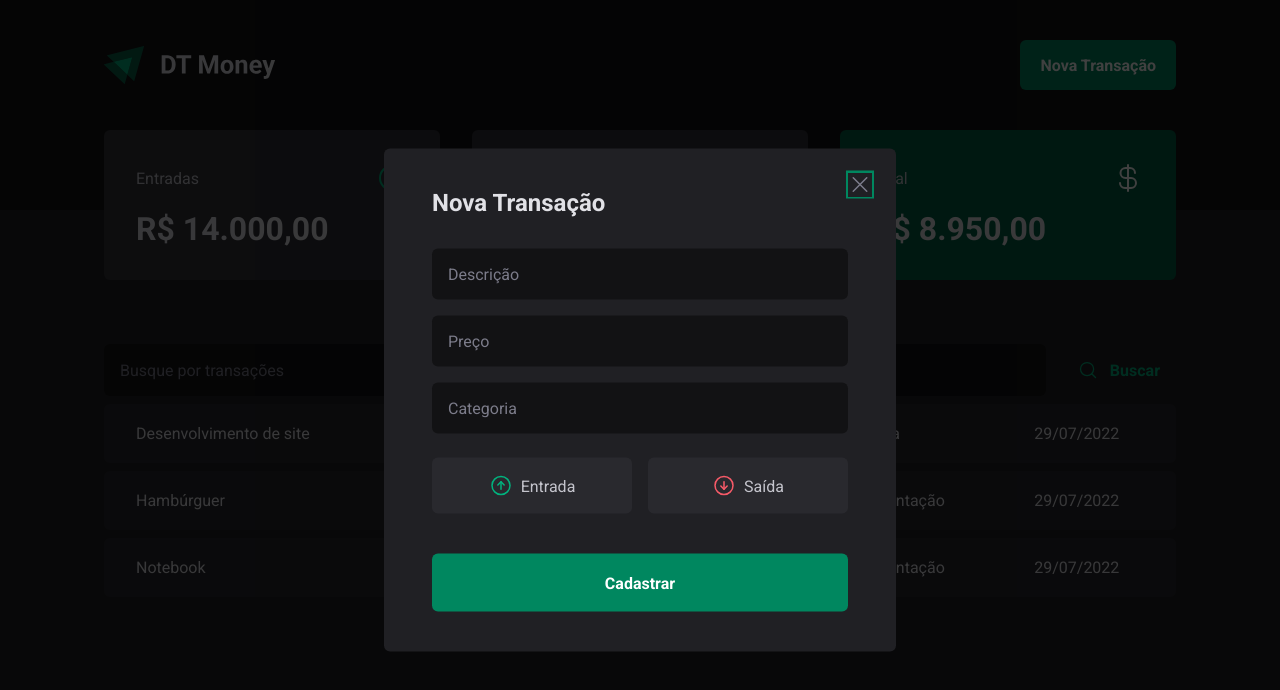
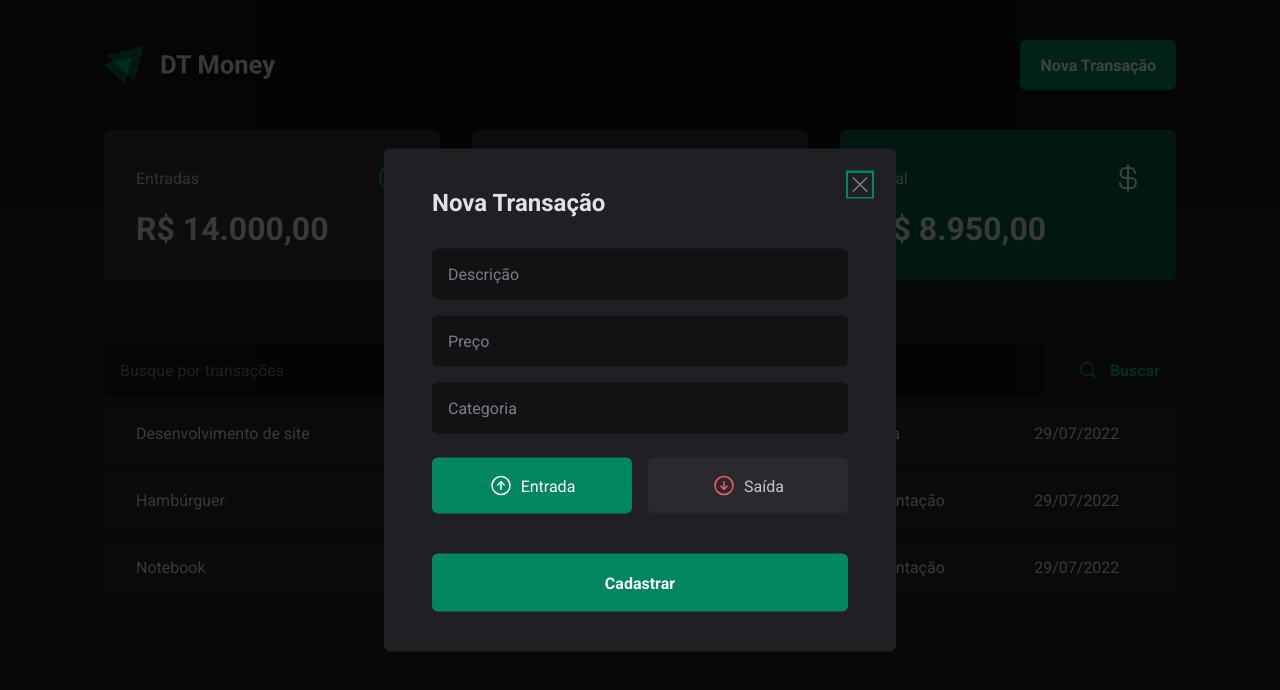
Before and after one commit to Arthur-art/reactjs-ignite-rocketseat-trilha-2022, a React (Vite) app in the folder Project/dt-money/: page / in a window 1280 px wide. Both pictures are taken after a click on the button "Nova Transação". Shown: the top 690 px of the page. Built offline with nearby package versions, Linux system fonts and the light colour scheme; data requests are answered from the project's data file.

Commit message:
Trabalhando com Controlled components no react-hook-form

```diff
--- a/Project/dt-money/src/components/NewTransactionModal/NewTransactionModal.tsx
+++ b/Project/dt-money/src/components/NewTransactionModal/NewTransactionModal.tsx
@@ -1,7 +1,7 @@
 import { zodResolver } from '@hookform/resolvers/zod'
 import * as Dialog from '@radix-ui/react-dialog'
 import { ArrowCircleDown, ArrowCircleUp, X } from 'phosphor-react'
-import { useForm } from 'react-hook-form'
+import { Controller, useForm } from 'react-hook-form'
 import * as z from 'zod'
 import {
   CloseButton,
@@ -15,23 +15,26 @@ const newTransactionFormSchema = z.object({
   description: z.string(),
   price: z.number(),
   category: z.string(),
-  // type: z.enum(['income', 'outcome']),
+  type: z.enum(['income', 'outcome']),
 })
 
 type NewTransactionForminputs = z.infer<typeof newTransactionFormSchema>
 
 export const NewTransactionModal = () => {
   const {
+    control,
     register,
     handleSubmit,
     formState: { isSubmitting },
   } = useForm<NewTransactionForminputs>({
     resolver: zodResolver(newTransactionFormSchema),
+    defaultValues: {
+      type: 'income',
+    },
   })
 
   async function handleCreateNewTransaction(data: NewTransactionForminputs) {
     await new Promise((resolve) => setTimeout(resolve, 2000))
-    console.log(data)
   }
 
   return (
@@ -52,7 +55,7 @@ export const NewTransactionModal = () => {
           />
           <input
             {...register('price', { valueAsNumber: true })}
-            type="text"
+            type="number"
             placeholder="Preço"
             required
           />
@@ -63,7 +66,15 @@ export const NewTransactionModal = () => {
             required
           />
 
-          <TransactionType>
+          <Controller
+            control={control}
+            name="type"
+            render={({ field }) => {
+              return (
+                <TransactionType
+                  onValueChange={field.onChange}
+                  value={field.value}
+                >
                   <TransactionTypeButton value="income" variant="income">
                     <ArrowCircleUp size={24} />
                     Entrada
@@ -74,6 +85,9 @@ export const NewTransactionModal = () => {
                     Saída
                   </TransactionTypeButton>
                 </TransactionType>
+              )
+            }}
+          />
 
           <button disabled={isSubmitting} type="submit">
             Cadastrar
```
Also changed, not shown: 1 other file (tests, documents, lock files or other folders). Lines whose indentation alone changed are shown as unchanged.
